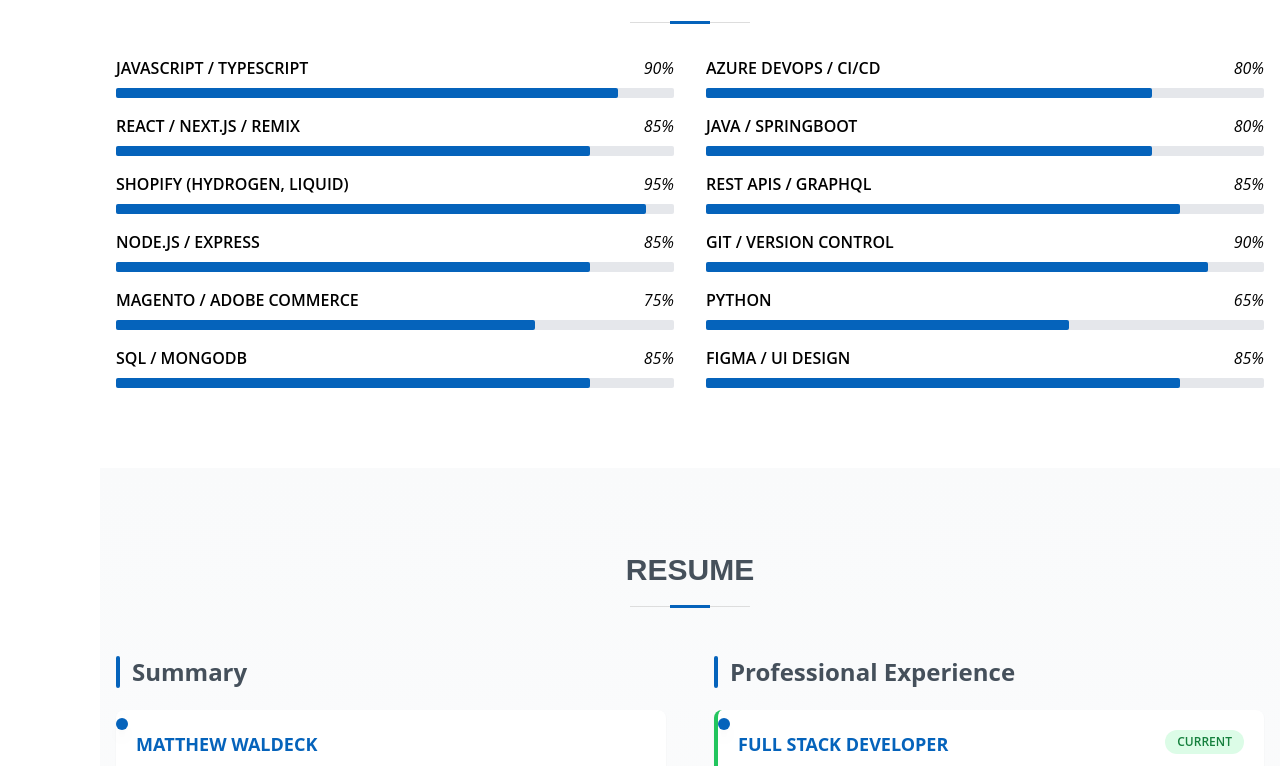
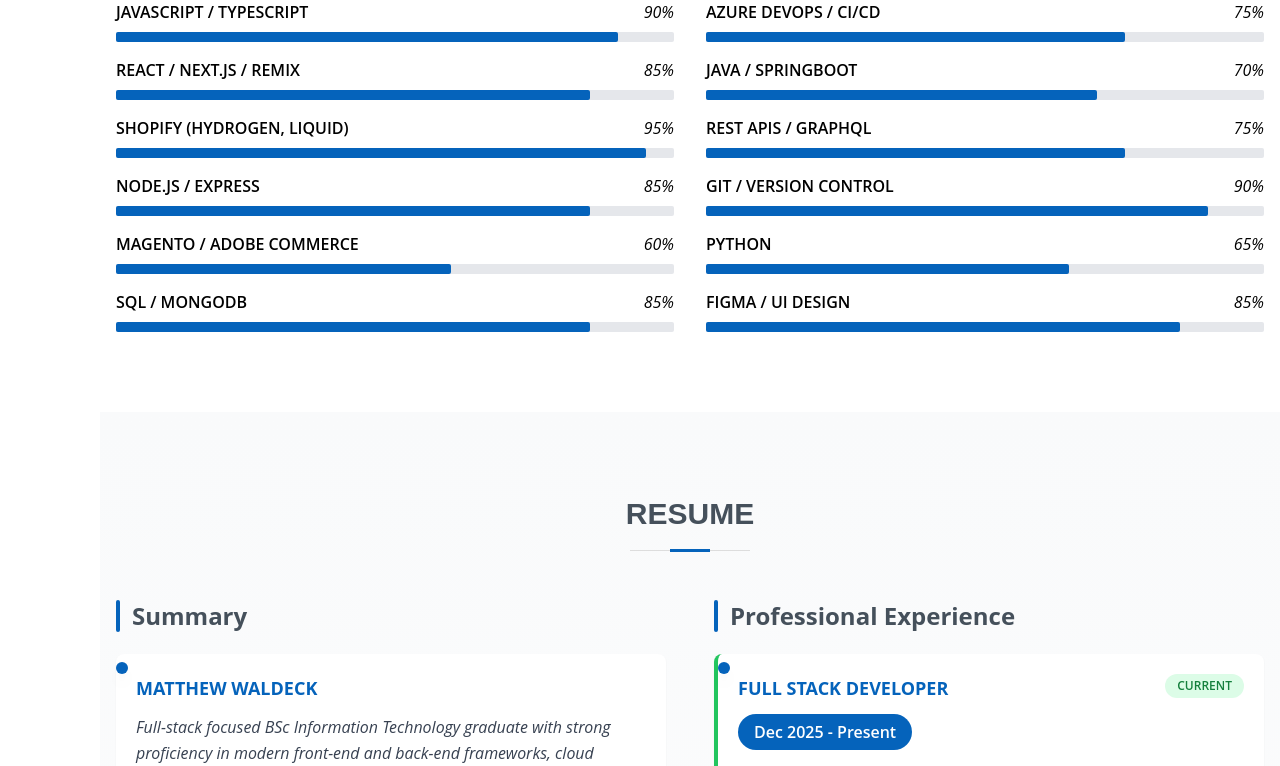
Before and after one commit to MattWaldeck/my-resume, a React (Vite) app: page / in a window 1280 px wide. Shown: the part 2109-2875 px from the top of the page. Built offline with nearby package versions, Linux system fonts and the light colour scheme.

Commit message:
Update skill proficiency values in Skills component

```diff
--- a/src/components/Skills.tsx
+++ b/src/components/Skills.tsx
@@ -41,11 +41,11 @@
     { name: 'React / Next.js / Remix', value: '85%' },
     { name: 'Shopify (Hydrogen, Liquid)', value: '95%' },
     { name: 'Node.js / Express', value: '85%' },
-    { name: 'Magento / Adobe Commerce', value: '75%' },
+    { name: 'Magento / Adobe Commerce', value: '60%' },
     { name: 'SQL / MongoDB', value: '85%' },
-    { name: 'Azure DevOps / CI/CD', value: '80%' },
-    { name: 'Java / Springboot', value: '80%' },
-    { name: 'REST APIs / GraphQL', value: '85%' },
+    { name: 'Azure DevOps / CI/CD', value: '75%' },
+    { name: 'Java / Springboot', value: '70%' },
+    { name: 'REST APIs / GraphQL', value: '75%' },
     { name: 'Git / Version Control', value: '90%' },
     { name: 'Python', value: '65%' },
     { name: 'Figma / UI Design', value: '85%' },
```
Also changed, not shown: public/assets/img/ProfilePic2.jpg.
